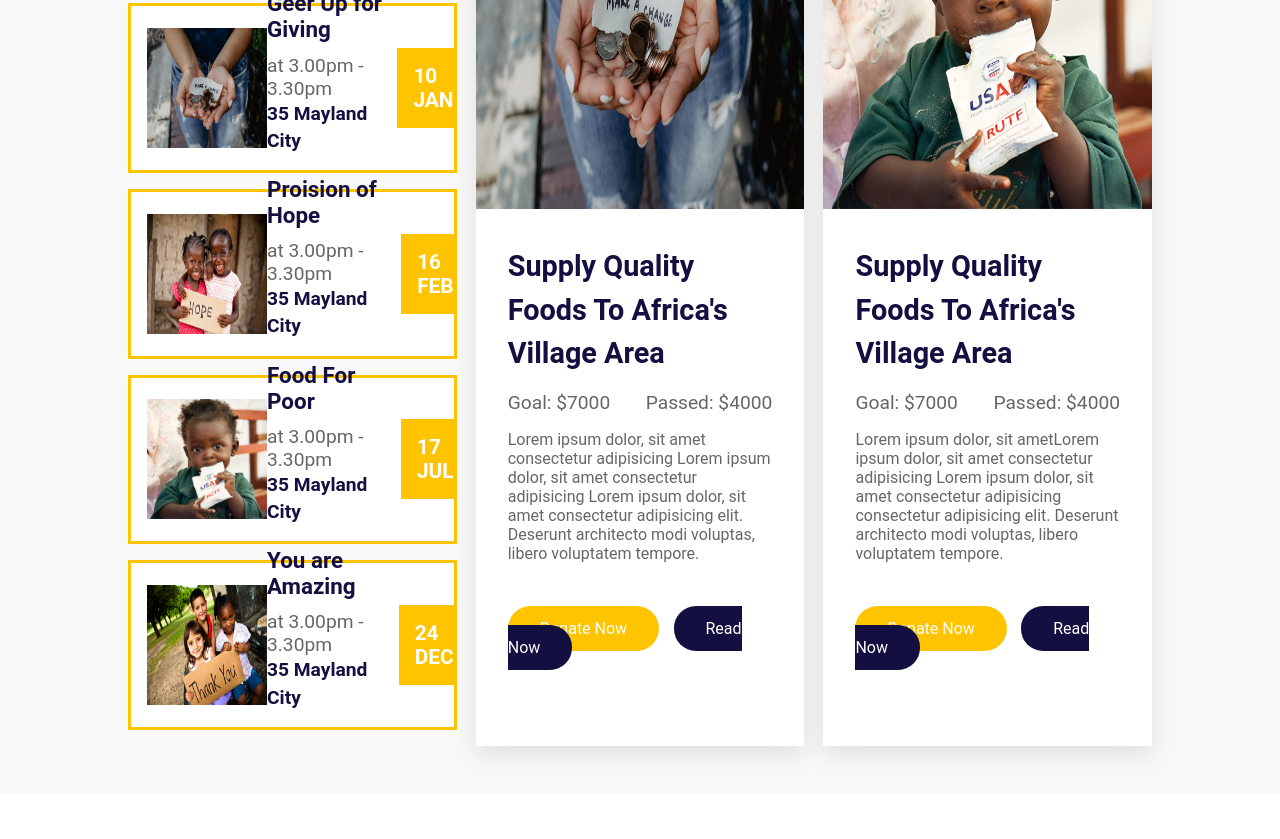
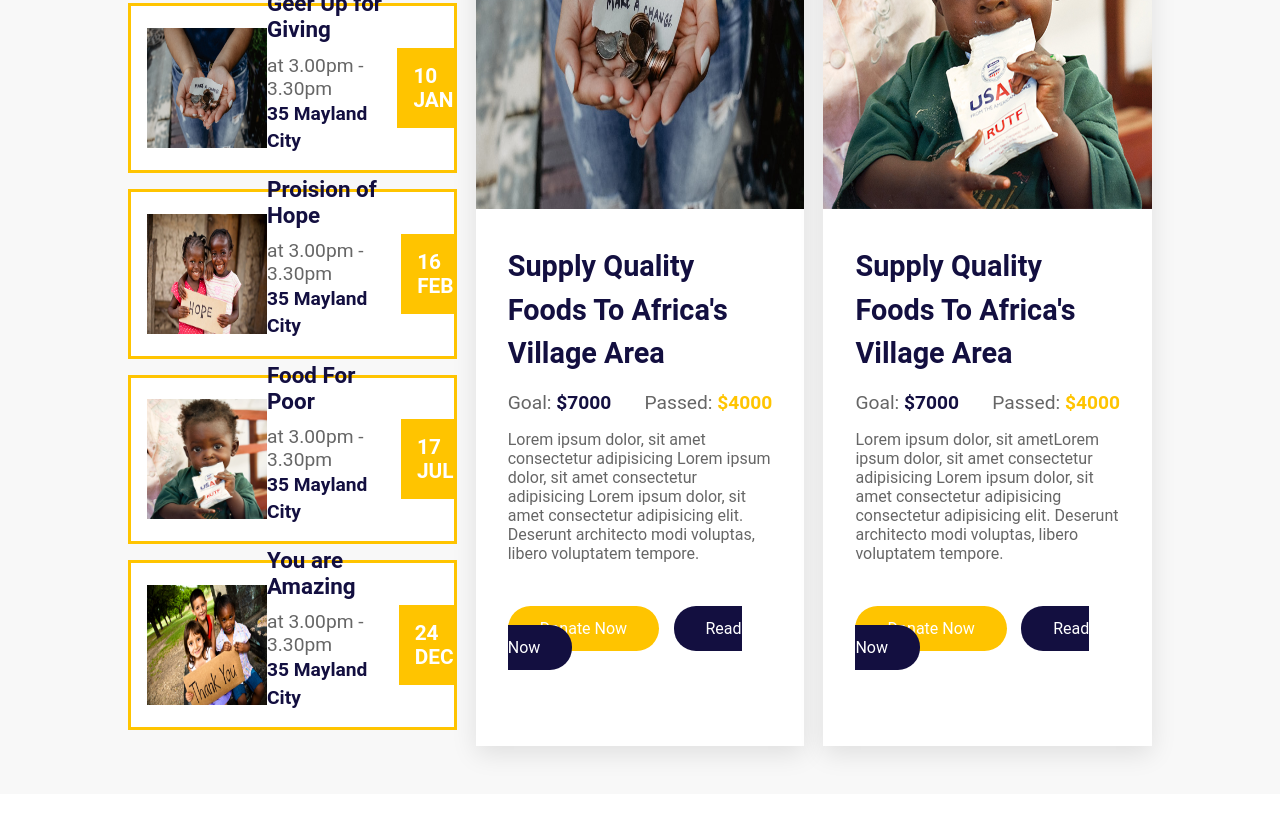
Before and after one commit to fobiero/project_donate-Portal, a plain HTML site: page index.html in a window 1280 px wide. Shown: the part 1604-2443 px from the top of the page. Drawn offline with nearby package versions, Linux system fonts and the light colour scheme.

Commit message:
scraper code

```diff
--- a/css/style.css
+++ b/css/style.css
@@ -49,6 +49,7 @@ section {
     font-size: 2.5rem;
     font-weight: bold;
     cursor: pointer;
+    color: var(--black);
 }
 
 .logo span {
@@ -255,6 +256,16 @@ section {
     margin-right: .65rem;
 }
 
+.join-event .supply-food .sup-cont .cash #goal {
+    color: var(--black);
+    font-weight: bolder;
+}
+
+.join-event .supply-food .sup-cont .cash #pass {
+    color: var(--color);
+    font-weight: bolder;
+}
+
 .join-event .supply-food .sup-cont .btn a.read {
     background-color: var(--black);
 }
--- a/index.html
+++ b/index.html
@@ -6,6 +6,7 @@
     <meta http-equiv="X-UA-Compatible" content="IE=edge">
     <meta name="viewport" content="width=device-width, initial-scale=1.0">
     <title>donate</title>
+    <link rel="stylesheet" href="https://code.jquery.com/jquery-3.6.0.min.js">
     <link rel="stylesheet" href="./css/style.css">
 </head>
 
```
